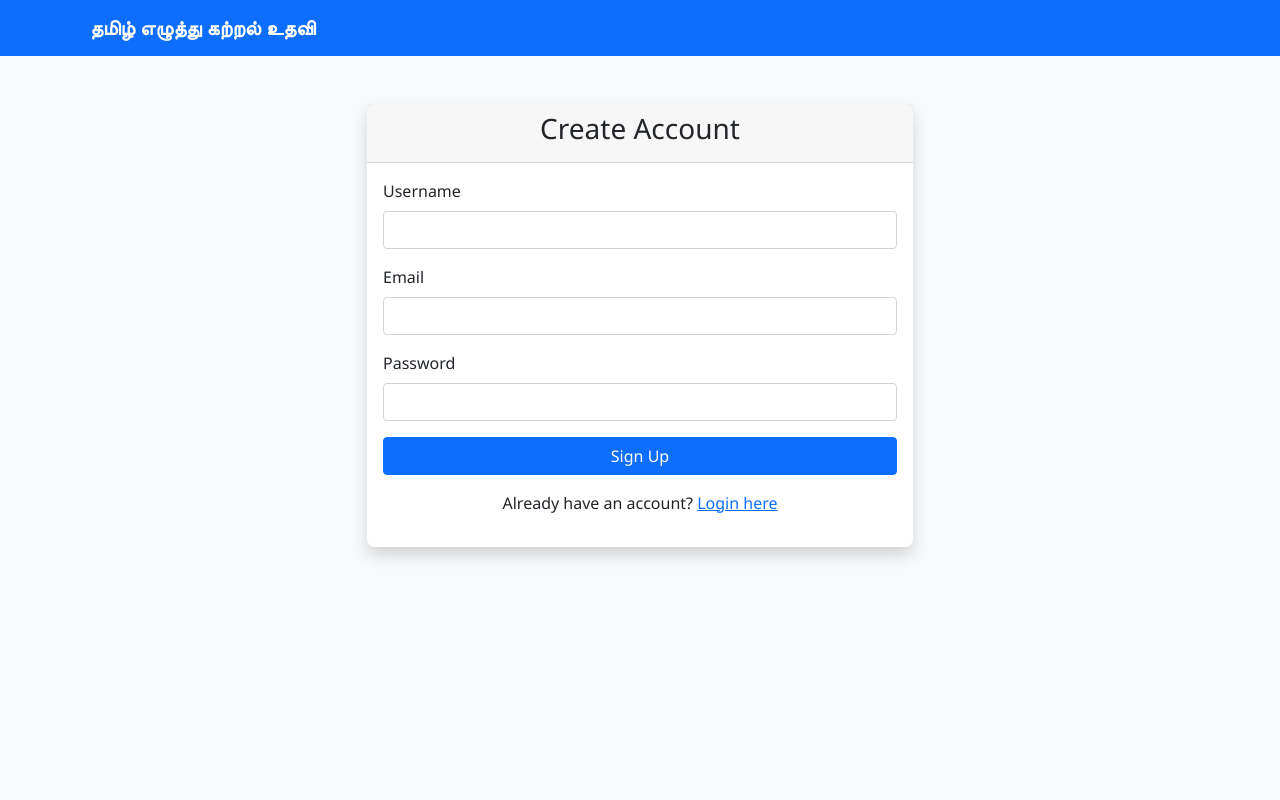
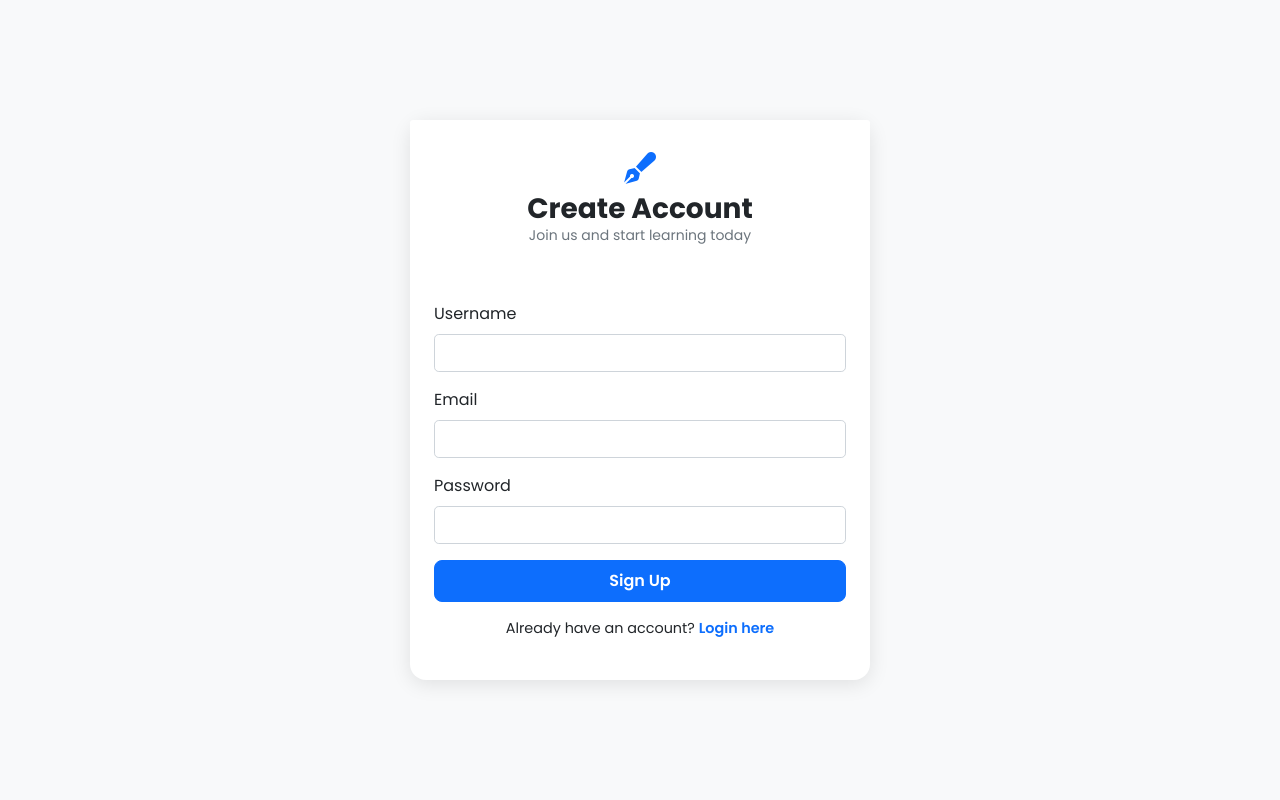
Before and after one commit to nithixh/Tamil-Writing-Learning-Assistant, a Flask app: page /signup in a window 1280 px wide. Run offline with Flask 3, Linux system fonts and the light colour scheme.

Commit message:
Update signup.html

```diff
--- a/templates/signup.html
+++ b/templates/signup.html
@@ -1,4 +1,3 @@
-<!-- templates/signup.html -->
 <!DOCTYPE html>
 <html lang="en">
 <head>
@@ -6,55 +5,87 @@
     <meta name="viewport" content="width=device-width, initial-scale=1.0">
     <title>Sign Up - Tamil Writing Learning Assistant</title>
     <link href="https://cdn.jsdelivr.net/npm/bootstrap@5.1.3/dist/css/bootstrap.min.css" rel="stylesheet">
+    <link href="https://cdnjs.cloudflare.com/ajax/libs/font-awesome/6.0.0/css/all.min.css" rel="stylesheet">
     <link href="/static/css/style.css" rel="stylesheet">
+    <link href="https://fonts.googleapis.com/css2?family=Poppins:wght@400;600;700&display=swap" rel="stylesheet">
+    <style>
+        body {
+            font-family: 'Poppins', sans-serif;
+            background: #f8f9fa;
+        }
+        .auth-container {
+            min-height: 100vh;
+            display: flex;
+            align-items: center;
+            justify-content: center;
+        }
+        .auth-card {
+            width: 100%;
+            max-width: 460px;
+            border: none;
+            border-radius: 1rem;
+            box-shadow: 0 4px 20px rgba(0,0,0,0.1);
+        }
+        .auth-card .card-header {
+            background: #fff;
+            border-bottom: none;
+            text-align: center;
+            padding: 2rem 1rem 1rem;
+        }
+        .auth-card h3 {
+            font-weight: 700;
+            margin-bottom: 0;
+        }
+        .btn-primary {
+            border-radius: .5rem;
+            font-weight: 600;
+        }
+        .auth-footer {
+            text-align: center;
+            margin-top: 1rem;
+            font-size: 0.9rem;
+        }
+        .auth-footer a {
+            text-decoration: none;
+            font-weight: 600;
+        }
+    </style>
 </head>
 <body>
-    <nav class="navbar navbar-expand-lg navbar-dark bg-primary">
-        <div class="container">
-            <a class="navbar-brand" href="/">
-                <i class="fas fa-pen-fancy me-2"></i>
-                தமிழ் எழுத்து கற்றல் உதவி
-            </a>
+    <div class="auth-container">
+        <div class="card auth-card">
+            <div class="card-header">
+                <i class="fas fa-pen-fancy fa-2x text-primary mb-2"></i>
+                <h3>Create Account</h3>
+                <p class="text-muted small">Join us and start learning today</p>
             </div>
-    </nav>
-
-    <div class="container mt-5">
-        <div class="row justify-content-center">
-            <div class="col-md-6">
-                <div class="card">
-                    <div class="card-header">
-                        <h3 class="text-center">Create Account</h3>
-                    </div>
-                    <div class="card-body">
+            <div class="card-body p-4">
                 {% if error %}
-                        <div class="alert alert-danger">{{ error }}</div>
+                <div class="alert alert-danger text-center">{{ error }}</div>
                 {% endif %}
 
                 <form method="POST">
                     <div class="mb-3">
-                                <label for="username" class="form-label">Username</label>
-                                <input type="text" class="form-control" id="username" name="username" required>
+                        <label for="username" class="form-label fw-semibold">Username</label>
+                        <input type="text" class="form-control rounded-3" id="username" name="username" required>
                     </div>
                     <div class="mb-3">
-                                <label for="email" class="form-label">Email</label>
-                                <input type="email" class="form-control" id="email" name="email" required>
+                        <label for="email" class="form-label fw-semibold">Email</label>
+                        <input type="email" class="form-control rounded-3" id="email" name="email" required>
                     </div>
                     <div class="mb-3">
-                                <label for="password" class="form-label">Password</label>
-                                <input type="password" class="form-control" id="password" name="password" required>
+                        <label for="password" class="form-label fw-semibold">Password</label>
+                        <input type="password" class="form-control rounded-3" id="password" name="password" required>
                     </div>
-                            <button type="submit" class="btn btn-primary w-100">Sign Up</button>
+                    <button type="submit" class="btn btn-primary w-100 py-2">Sign Up</button>
                 </form>
 
-                        <div class="text-center mt-3">
+                <div class="auth-footer">
                     <p>Already have an account? <a href="/login">Login here</a></p>
                 </div>
             </div>
         </div>
     </div>
-        </div>
-    </div>
-
     <script src="https://cdn.jsdelivr.net/npm/bootstrap@5.1.3/dist/js/bootstrap.bundle.min.js"></script>
 </body>
 </html>
```
Lines whose indentation alone changed are shown as unchanged.
